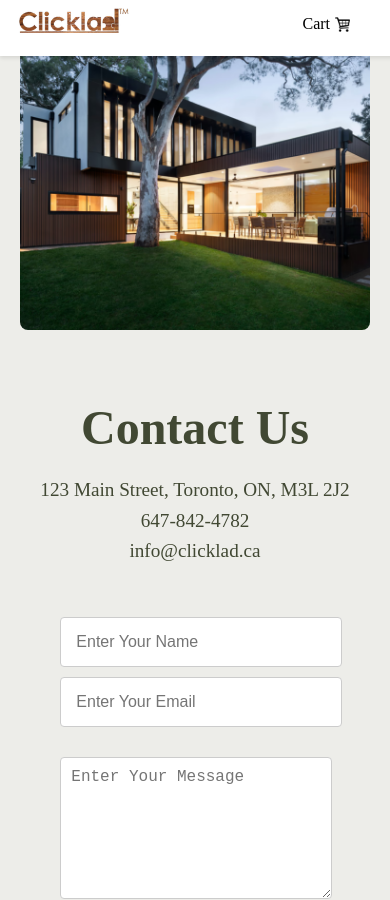
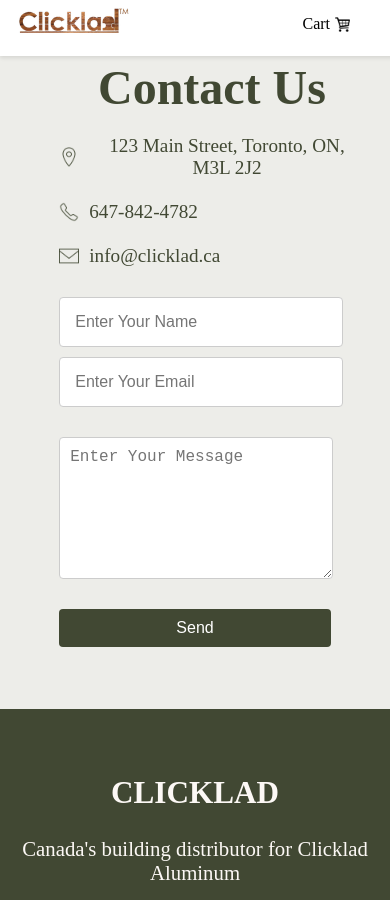
Before and after one commit to AbdulmuhsinB/Clicklad, a Next.js app in the folder clicklad-app/: page /contact in a window 390 px wide. Shown: the top 900 px of the page. Built offline with nearby package versions, Linux system fonts and the light colour scheme.

Commit message:
Finished the Contaact Us Page, and made it responsive

```diff
--- a/clicklad-app/components/ContactPage.js
+++ b/clicklad-app/components/ContactPage.js
@@ -39,9 +39,18 @@
                     <div className={styles.contactText}>
                         <h2 className={styles.heading}>Contact Us</h2>
                         <p className={styles.description}>
-                            123 Main Street, Toronto, ON, M3L 2J2<br />
-                            647-842-4782<br />
-                            info@clicklad.ca
+                            <span className={styles.contactItem}>
+                                <img src="/icons/map-marker-icon-green.png" className={styles.icon} alt="Map Marker" />
+                                123 Main Street, Toronto, ON, M3L 2J2
+                            </span><br />
+                            <span className={styles.contactItem}>
+                                <img src="/icons/phone-icon-green.png" className={styles.icon} alt="Phone" />
+                                647-842-4782
+                            </span><br />
+                            <span className={styles.contactItem}>
+                                <img src="/icons/email-icon-green.png" className={styles.icon} alt="Email" />
+                                info@clicklad.ca
+                            </span>
                         </p>
                     </div>
                 </div>
--- a/clicklad-app/components/ContactPage.module.css
+++ b/clicklad-app/components/ContactPage.module.css
@@ -1,9 +1,9 @@
 .contactContainer {
     display: flex;
     background-color: #EDEDE9;
-    padding: 50px;
     overflow: hidden;
     margin: -8px;
+    padding-top: 40px;
 }
 
 .contactContent {
@@ -15,16 +15,12 @@
 }
 
 .contactImage {
-    flex: 1;
-    display: flex;
-    justify-content: center;
-    align-items: center;
+    padding: 4px 0px;
 }
 
 .contactImage img {
-    max-width: 100%;
+    width: 100%;
     height: auto;
-    border-radius: 8px;
 }
 
 .contactInfo {
@@ -34,10 +30,11 @@
 .contactText {
     color: #414833;
     text-align: left;
+    margin-left: 10%;
 }
 
 .contactForm {
-    padding: 20px;
+    padding: 0px 10%;
 }
 
 .heading {
@@ -49,7 +46,18 @@
 .description {
     font-size: 1.2rem;
     margin-bottom: 10px;
-    line-height: 1.6;
+}
+
+.contactItem {
+    display: flex;
+    align-items: center;
+}
+
+.icon {
+    width: 20px;
+    height: 20px;
+    margin-right: 10px;
+    vertical-align: middle;
 }
 
 .formGroup {
@@ -96,7 +104,7 @@
     background-color: #2E382E;
 }
 
-@media (max-width: 768px) {
+@media (max-width: 1200px) {
     .contactContainer {
         flex-direction: column;
         align-items: center;
@@ -109,7 +117,7 @@
     }
 
     .contactImage {
-        margin-bottom: 30px;
+        display: none;
     }
 
     .contactText {
```
Also changed, not shown: clicklad-app/public/icons/map-marker-icon-green.png (added).
